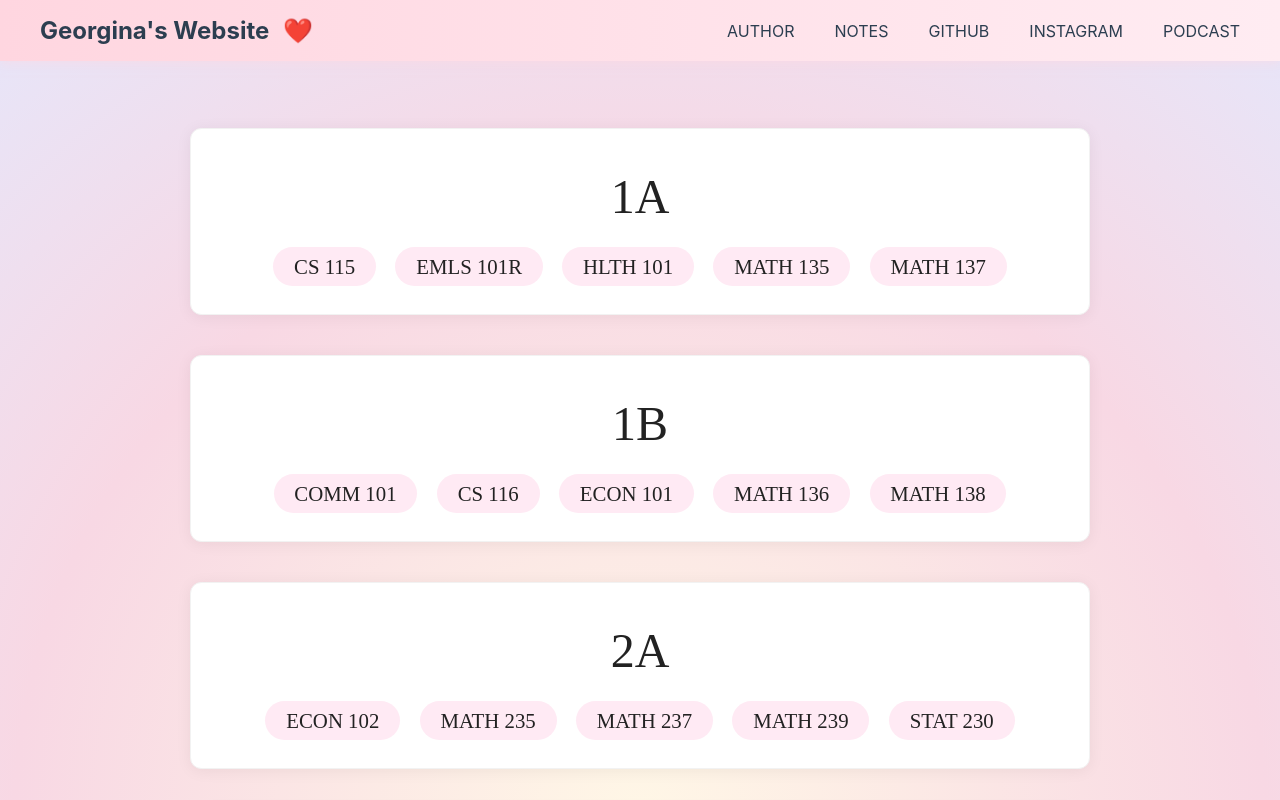
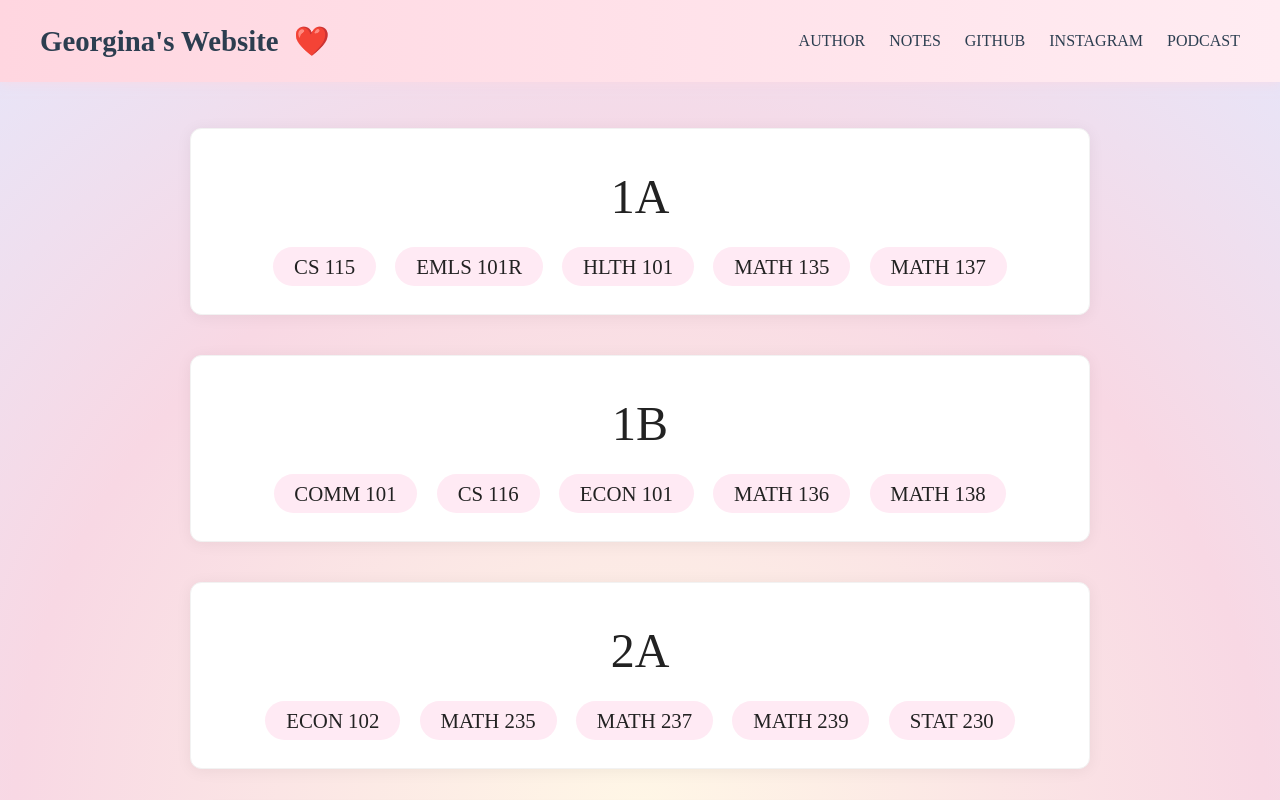
Before and after one commit to GeorginaTaylorsVersion/Georginas_Website, a Next.js app: page / in a window 1280 px wide. Shown: the top 800 px of the page. Built offline with nearby package versions, Linux system fonts and the light colour scheme.

Commit message:
Update Header.module.css

```diff
--- a/components/Header.module.css
+++ b/components/Header.module.css
@@ -7,7 +7,8 @@
   z-index: 1000;
   box-shadow: 0 2px 10px rgba(255, 214, 224, 0.5);
   backdrop-filter: blur(5px);
-  padding: 1rem 2rem; /* Increased horizontal padding */
+  font-family: 'Times New Roman', Times, serif;
+  padding: 1.5rem 2rem; /* Increased horizontal padding */
   display: flex;
   align-items: center;
 }
@@ -24,7 +25,7 @@
 
 .name {
   color: #2c3e50;
-  font-size: 1.5rem;
+  font-size: 1.8rem;
   font-weight: bold;
   white-space: nowrap; /* Prevent wrapping */
 }
@@ -40,8 +41,8 @@
 .menu-links {
   display: flex;
   list-style: none;
-  gap: 2.5rem; /* Increased gap between menu items */
-  margin-left: auto; /* Push links to the right */
+  gap: 1.5rem; /* Increased gap between menu items */
+  margin-left: 0; /* Push links to the right */
 }
 
 .menu-link {
```
